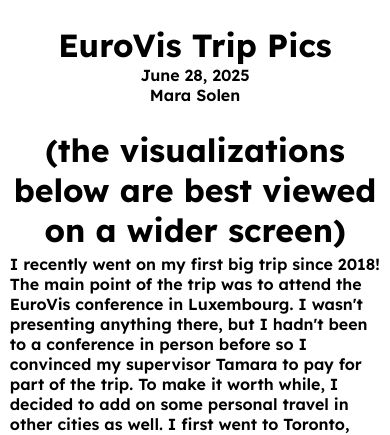
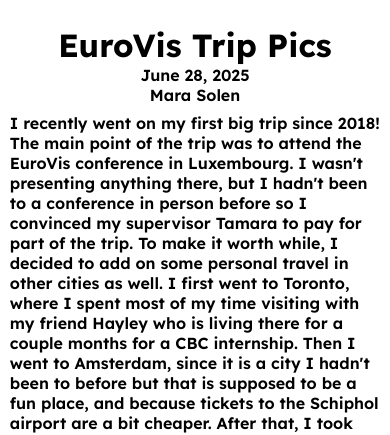
Before and after one commit to marasolen/travel-pics, a plain HTML site: page index.html in a window 390 px wide. Shown: the top 435 px of the page. Drawn offline with nearby package versions, Linux system fonts and the light colour scheme.

Commit message:
removing the disclaimer

```diff
--- a/index.html
+++ b/index.html
@@ -17,9 +17,6 @@
                 <p style="padding: 0; margin-top: 0;">June 28, 2025</p>
                 <p style="padding-top: 0; margin-top: 0;">Mara Solen</p>
             </div>
-            <h1 id="disclaimer" style="text-align: center; margin-bottom: 0; display: none;">
-                (the visualizations below are best viewed on a wider screen)
-            </h1>
             <p>
                 I recently went on my first big trip since 2018! The main point of the trip was to attend the EuroVis
                 conference in Luxembourg. I wasn't presenting anything there, but I hadn't been to a conference in
--- a/main.js
+++ b/main.js
@@ -22,9 +22,6 @@ const resizeAndRender = () => {
 
     d3.select("#tooltip")
         .style("border-radius", 0.02 * document.getElementById("full-temporal-visualization").clientHeight + "px");
-
-    d3.select("#disclaimer")
-        .style("display", +d3.select("svg").attr("width") > window.innerWidth ? "block" : "none");
 };
 
 window.onresize = resizeAndRender;
```
